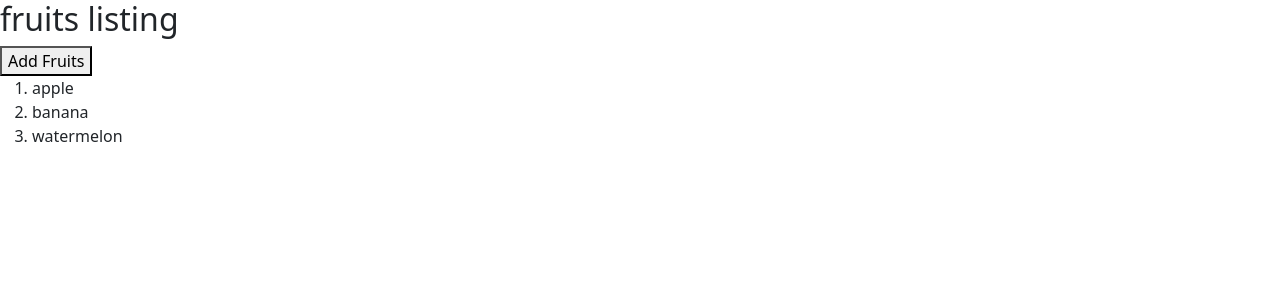
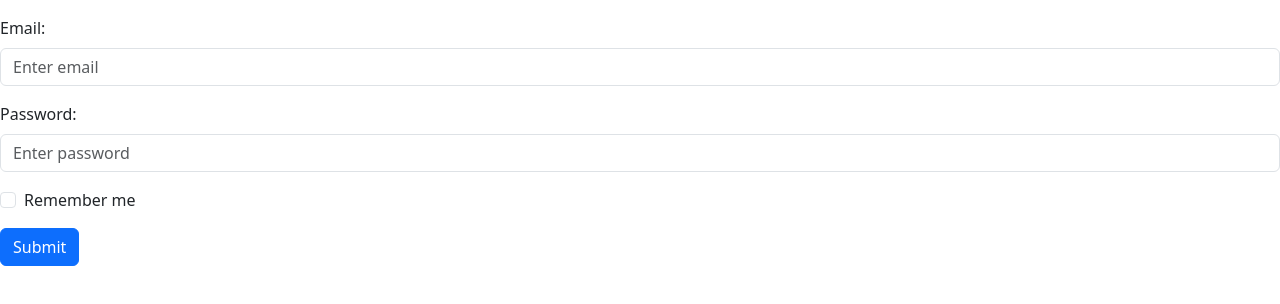
Before and after one commit to saiDev1999/React-Class-99R, a React (Create React App) app: page / in a window 1280 px wide. Shown: the top 304 px of the page. Built offline with nearby package versions, Linux system fonts and the light colour scheme.

Commit message:
forms in react

```diff
--- a/src/App.js
+++ b/src/App.js
@@ -19,6 +19,8 @@ import CircleTask from "./components/circleTask/circle-task";
 import UseStateExample1 from "./components/funtional/hooks/useStateEx1";
 import UseStateExample2 from "./components/funtional/hooks/useStateEx2";
 import UseStateExmple3 from "./components/funtional/hooks/useStateEx3";
+import UncontrolledCompo from "./components/funtional/forms/uncontrolled";
+import Controlled from "./components/funtional/forms/controlled";
 
 function App() {
   return (
@@ -26,13 +28,7 @@ function App() {
 <>
 
 
-{/* <MountingPhase   favColor="blue"  />
-<UpdatingPhase/> */}
-{/* <ParentComponent/> */}
-{/* <CircleTask/> */}
-{/* <UseStateExample1/> */}
-{/* <UseStateExample2/> */}
-<UseStateExmple3/>
+<Controlled/>
 </>
 
 
--- /dev/null
+++ b/src/components/funtional/forms/controlled.js
@@ -0,0 +1,124 @@
+import axios from "axios"
+import { useState } from "react"
+
+
+
+
+const Controlled =()=>{
+    const [username,setUsername]=useState("")
+    const[userNameError,setUserUserError]=useState("")
+
+    const usernameHandler=(event)=>{
+        const username=event.target.value
+        setUsername(username)
+
+        if(username.length>15){
+            // alert("username must be less than 5 characters")
+            setUserUserError("username must be less than 5 characters")
+        }else{
+            setUserUserError("")
+            let userInformation={
+                username:username
+            }
+
+            console.log(userInformation)
+        }
+
+        console.log("user typing")
+
+    }
+
+     const loginApi =()=>{
+        fetch('https://dummyjson.com/auth/login', {
+            method: 'POST',
+            headers: { 'Content-Type': 'application/json' },
+            body: JSON.stringify({
+                // 'kminchelle'
+
+              username:username ,
+              password: '0lelplR',
+              // expiresInMins: 60, // optional
+            })
+          })
+          .then(res => res.json())
+          .then((response)=>console.log(response));
+
+     }
+
+
+    const submitHandler=(event)=>{
+        event.preventDefault()
+        loginApi()
+
+    }
+    return(
+        <>
+            <form onSubmit={submitHandler}   >
+  <div className="mb-3 mt-3">
+    <label htmlFor="email" className="form-label">
+      Email:
+    </label>
+    <input
+      type="text"
+      className="form-control"
+      id="email"
+      placeholder="Enter email"
+      name="email"
+      value={username}
+      onChange={usernameHandler}
+
+    />
+    {
+        userNameError
+        ?
+
+    <h5  style={{color:"red"}} >{userNameError}</h5>:
+    null
+
+
+    }
+
+  </div>
+  <div className="mb-3">
+    <label htmlFor="pwd" className="form-label">
+      Password:
+    </label>
+    <input
+      type="password"
+      className="form-control"
+      id="pwd"
+      placeholder="Enter password"
+      name="pswd"
+
+    />
+  </div>
+  <div className="form-check mb-3">
+    <label className="form-check-label">
+      <input className="form-check-input" type="checkbox" name="remember" />{" "}
+      Remember me
+    </label>
+  </div>
+  <button type="submit" className="btn btn-primary">
+    Submit
+  </button>
+</form>
+        </>
+
+    )
+}
+
+export default Controlled
+
+
+// steps for controlled components
+
+// 1. Take a valid jsx form
+// 2. for inputs create a local state using useState hook
+// 3. take a value attribute for the inputs and bind the local state values
+// 4. attach onChange handler (function) for the inout to enable the field value collection and validations
+// 5. collect the individual inputs using .target.value and finally validate the fields
+
+
+// Tasks:
+// 1. Repeat the class
+// 2. login and register forms , dropdowns , normal inputs , radio
--- /dev/null
+++ b/src/components/funtional/forms/uncontrolled.js
@@ -0,0 +1,95 @@
+import { useRef } from "react"
+
+
+
+const UncontrolledCompo=()=>{
+    const usernameRef = useRef(null)
+    const passwordRef=useRef(null)
+
+    const submitHandler=(event)=>{
+        //Prevents the auto submission of a form
+        event.preventDefault()
+        console.log(usernameRef.current.value)
+
+
+        //collecting the input from form and storing in a variable
+        const username=usernameRef.current.value
+    const password=passwordRef.current.value
+//performing the basic validation
+    if(username.length>5 && password.length>5){
+        // invalid info
+        alert("username and password must be less than 5 characters")
+
+    }else{
+        //valud info
+        console.log(username,password)
+    let userInfo={
+        username:username,
+        password:password
+    }
+    console.log(userInfo)
+
+    }
+
+
+
+    }
+    return(
+        <form onSubmit={submitHandler}   >
+  <div className="mb-3 mt-3">
+    <label htmlFor="email" className="form-label">
+      Email:
+    </label>
+    <input
+      type="text"
+      className="form-control"
+      id="email"
+      placeholder="Enter email"
+      name="email"
+      ref={usernameRef}
+    />
+  </div>
+  <div className="mb-3">
+    <label htmlFor="pwd" className="form-label">
+      Password:
+    </label>
+    <input
+      type="password"
+      className="form-control"
+      id="pwd"
+      placeholder="Enter password"
+      name="pswd"
+      ref={passwordRef}
+    />
+  </div>
+  <div className="form-check mb-3">
+    <label className="form-check-label">
+      <input className="form-check-input" type="checkbox" name="remember" />{" "}
+      Remember me
+    </label>
+  </div>
+  <button type="submit" className="btn btn-primary">
+    Submit
+  </button>
+</form>
+
+    )
+}
+export default UncontrolledCompo
+
+
+
+
+
+
+
+
+
+
+
+// useRef :
+// 1.to access the dom in functional based component we can use useRef hook in react
+// 2.we can persists the values between the renders
+// 3. it doesnt cause any re-render
+
+// useRef has a current property
```
Also changed, not shown: src/components/funtional/forms/index.js (added, +22 -0 lines).
